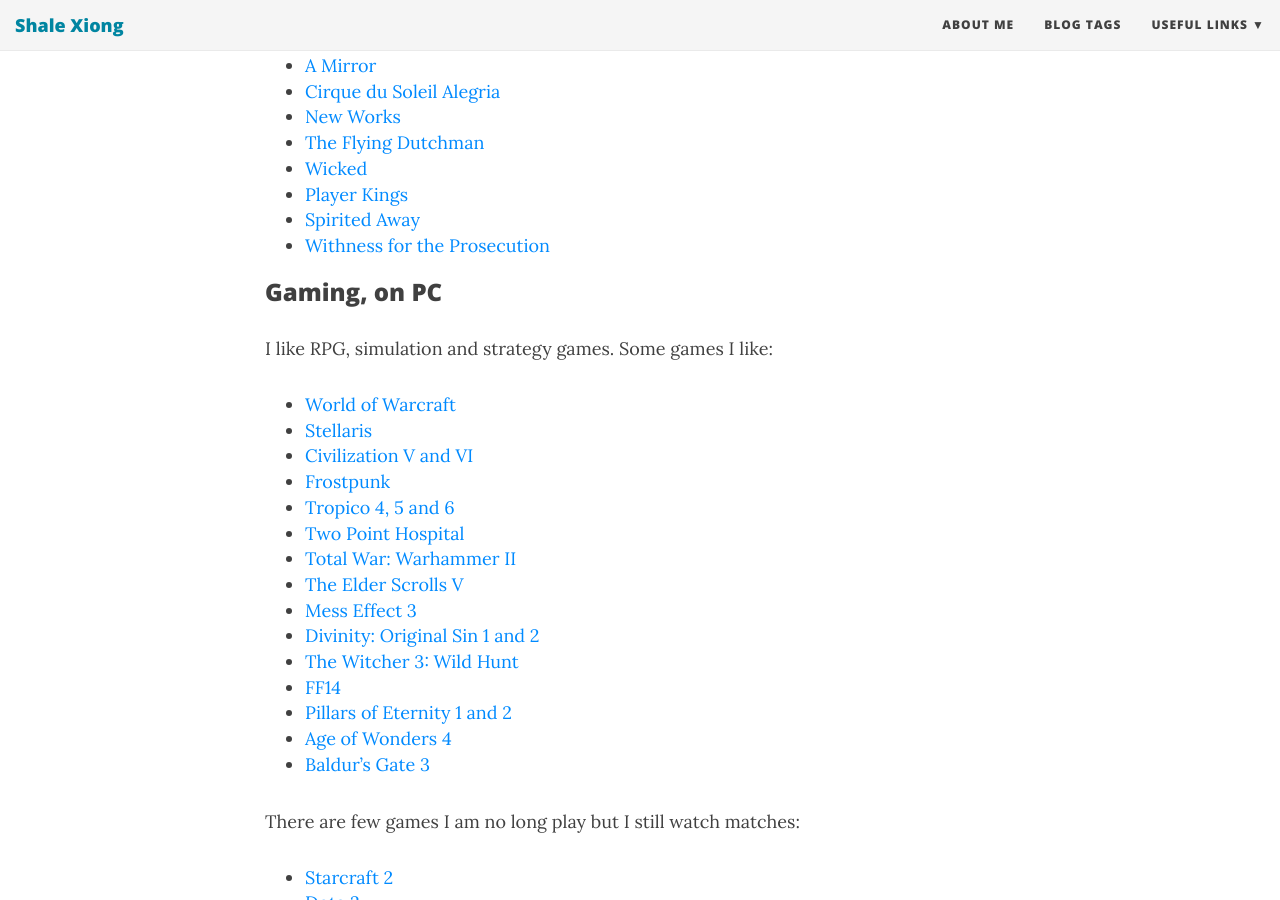
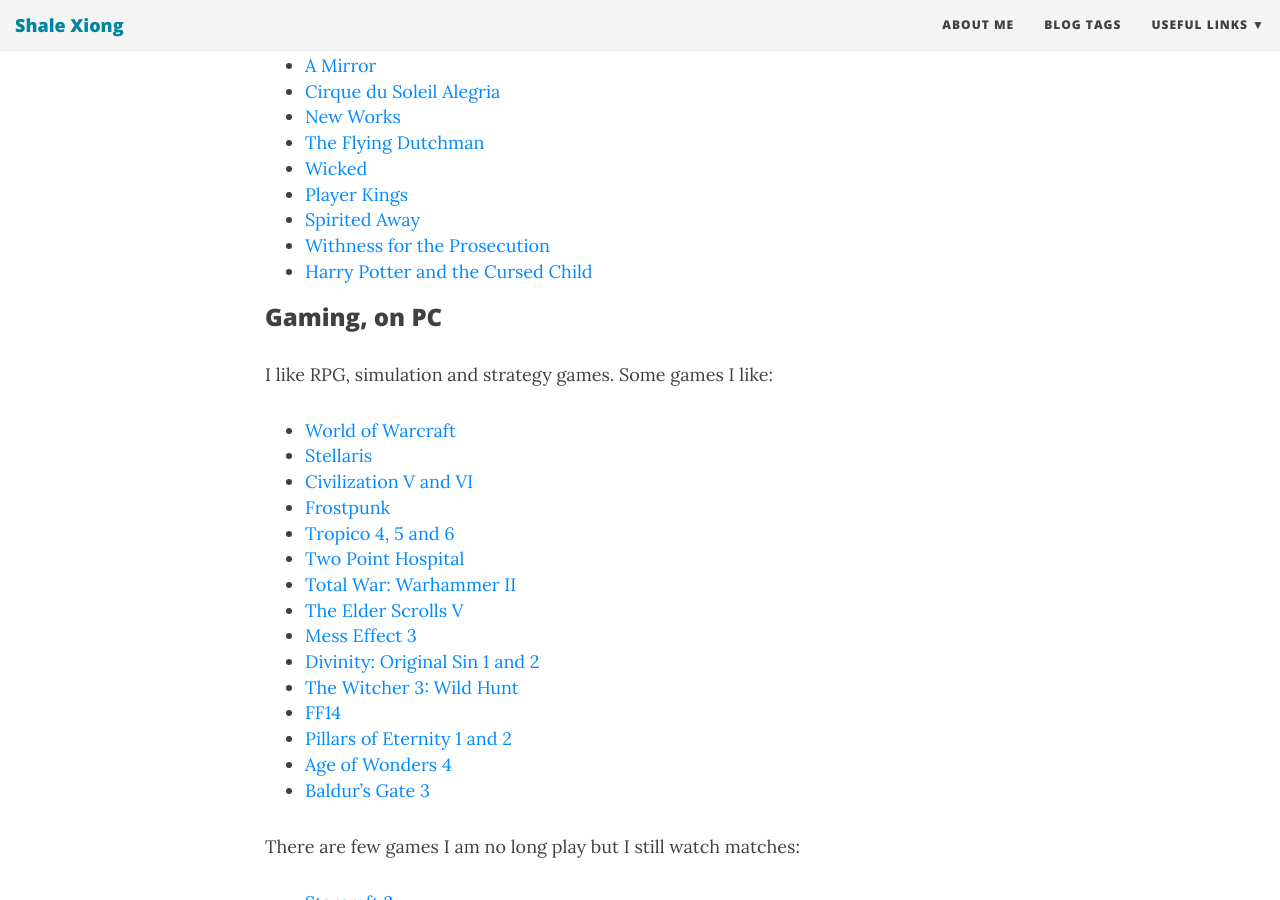
Before and after one commit to ShaleXIONG/shalexiong.github.io, a Jekyll site: the page built from aboutme.md, in a window 1280 px wide and 900 px high, scrolled down 2024 px. Built offline with Jekyll 4.4.1, drawn with Linux system fonts in a browser that asks for light colours; nearby versions of some CDN libraries.

Commit message:
update harry potter.

```diff
--- a/aboutme.md
+++ b/aboutme.md
@@ -65,6 +65,7 @@
 * [Player Kings][50]
 * [Spirited Away][51]
 * [Withness for the Prosecution][52]
+* [Harry Potter and the Cursed Child][53]
 
 ### Gaming, on PC ###
 
```
Also changed, not shown: other parts of aboutme.md (+1 -0 lines).
